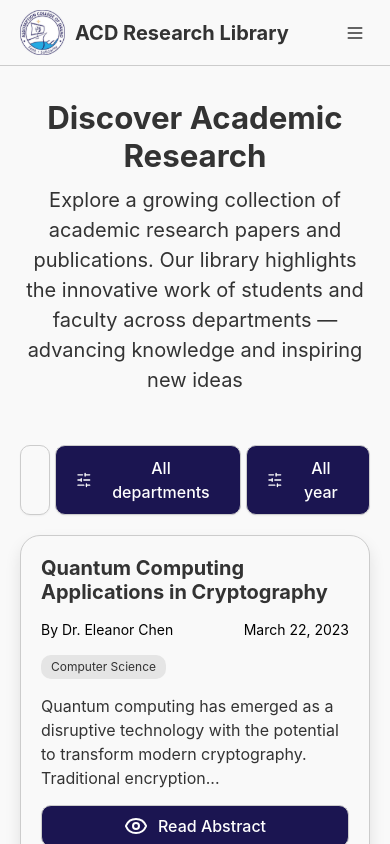
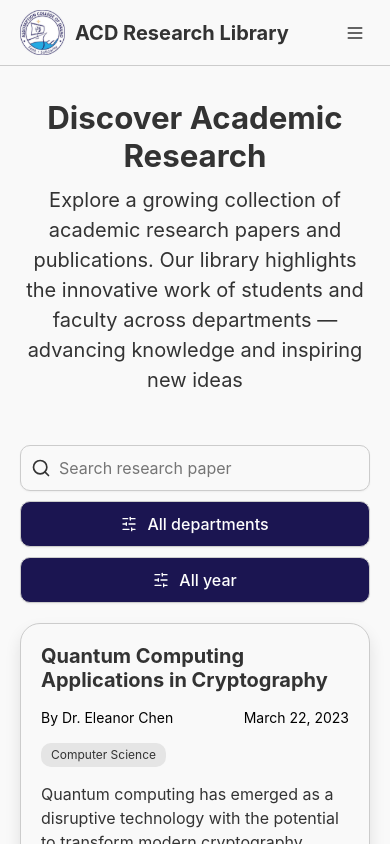
Before and after one commit to r4ppz19/research-library, a React (Vite) app: page / in a window 390 px wide. Both pictures are taken after typing "Sample", "Sample123" into the empty fields and a click on the button "Sign in". Shown: the top 844 px of the page. Built offline with nearby package versions, Linux system fonts and the light colour scheme.

Commit message:
fix: search on mobile

```diff
--- a/src/pages/homepage/HomePage.module.css
+++ b/src/pages/homepage/HomePage.module.css
@@ -32,9 +32,10 @@
 
 .searchContainer {
   display: flex;
+  flex-direction: column;
   justify-content: center;
   width: 100%;
-  gap: 5px;
+  gap: 10px;
 }
 
 .textField {
@@ -72,10 +73,15 @@
     max-width: 80%;
     font-size: var(--font-size-h3);
   }
+
+  .searchContainer {
+    display: flex;
+    flex-direction: row;
+  }
 }
 
-@media (min-width: 1280px) {
+@media (min-width: 1000px) {
   .page {
-    padding: 100px 100px;
+    padding: 100px 130px;
   }
 }
```
